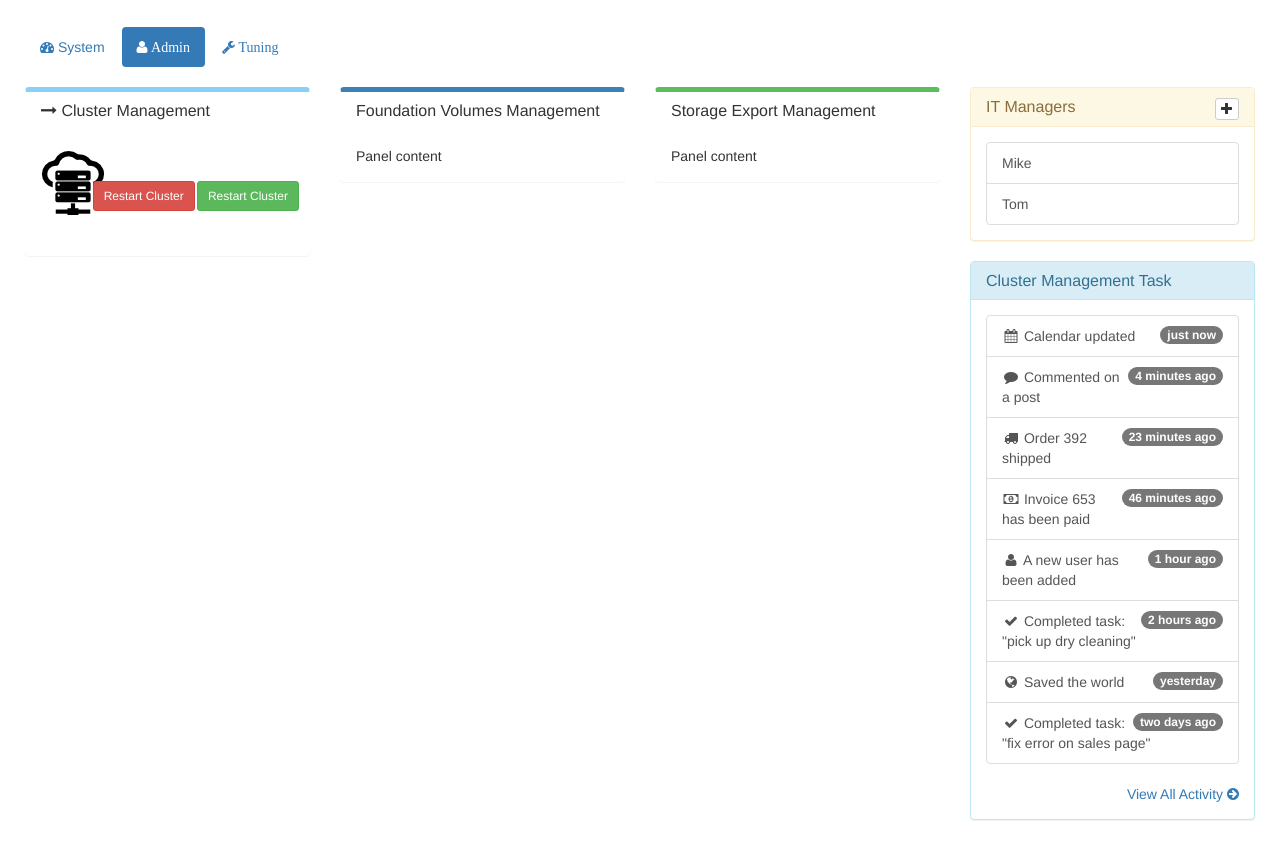
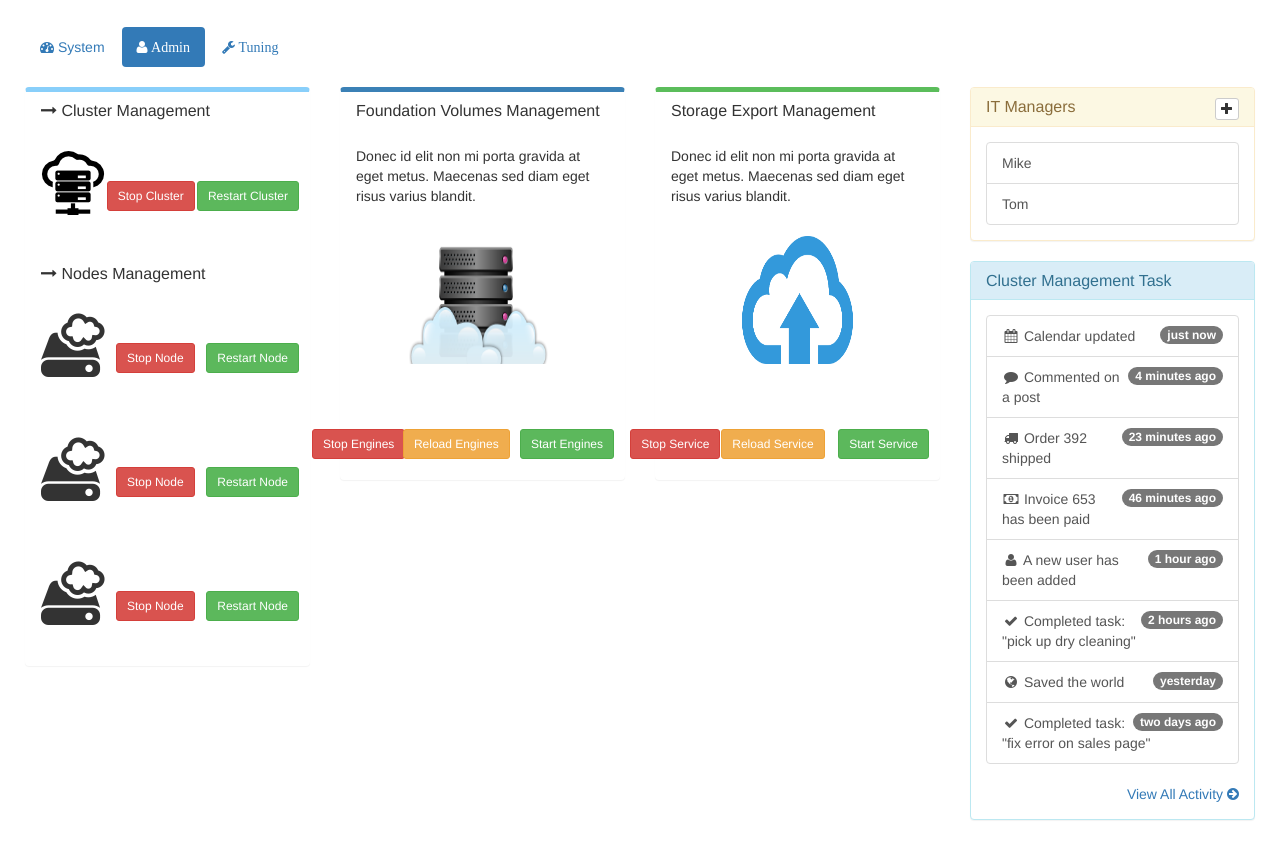
Before and after one commit to yumikohey/fortissimo, a plain HTML site: page admin.html in a window 1280 px wide. Shown: the part 53-903 px from the top of the page. Drawn offline with Linux system fonts and the light colour scheme.

Commit message:
added panels

```diff
--- a/admin.html
+++ b/admin.html
@@ -193,13 +193,64 @@
                             </div>
                             <div class="bottom_buttons">
                               <div class="col-lg-4">
-                                  <button type="button" class="memory_confirm_btn btn btn-sm btn-danger pull-right">Restart Cluster</button>
+                                  <button type="button" class="memory_confirm_btn btn btn-sm btn-danger pull-right">Stop Cluster</button>
                               </div>
                               <div class="col-lg-4">
                                   <button type="button" class="memory_confirm_btn btn btn-sm btn-success pull-right">Restart Cluster</button>
                               </div>
                             </div>
                           </div>
+
+                          <div class="panel-heading">
+                              <h3 class="panel-title"><i class="fa fa-long-arrow-right"></i> Nodes Management</h3>
+                          </div>
+                            <div class="row cluster_box">
+                              <div class="col-lg-4">
+                                <div class="col-xs-12 col-md-12 col-lg-3 volume_img_box">
+                                  <img class="volume_image" src="images/cloud_node.png" height="64" width="64">
+                                </div>
+                              </div>
+                              <div class="bottom_buttons">
+                                <div class="col-lg-4">
+                                    <button type="button" class="memory_confirm_btn btn btn-sm btn-danger pull-right">Stop Node</button>
+                                </div>
+                                <div class="col-lg-4">
+                                    <button type="button" class="memory_confirm_btn btn btn-sm btn-success pull-right">Restart Node</button>
+                                </div>
+                              </div>
+                            </div>
+
+                            <div class="row cluster_box">
+                              <div class="col-lg-4">
+                                <div class="col-xs-12 col-md-12 col-lg-3 volume_img_box">
+                                  <img class="volume_image" src="images/cloud_node.png" height="64" width="64">
+                                </div>
+                              </div>
+                              <div class="bottom_buttons">
+                                <div class="col-lg-4">
+                                    <button type="button" class="memory_confirm_btn btn btn-sm btn-danger pull-right">Stop Node</button>
+                                </div>
+                                <div class="col-lg-4">
+                                    <button type="button" class="memory_confirm_btn btn btn-sm btn-success pull-right">Restart Node</button>
+                                </div>
+                              </div>
+                            </div>
+
+                            <div class="row cluster_box">
+                              <div class="col-lg-4">
+                                <div class="col-xs-12 col-md-12 col-lg-3 volume_img_box">
+                                  <img class="volume_image" src="images/cloud_node.png" height="64" width="64">
+                                </div>
+                              </div>
+                              <div class="bottom_buttons">
+                                <div class="col-lg-4">
+                                    <button type="button" class="memory_confirm_btn btn btn-sm btn-danger pull-right">Stop Node</button>
+                                </div>
+                                <div class="col-lg-4">
+                                    <button type="button" class="memory_confirm_btn btn btn-sm btn-success pull-right">Restart Node</button>
+                                </div>
+                              </div>
+                            </div>
                     </div>
                   </div>
                   <div class="col-lg-3">
@@ -208,7 +259,28 @@
                             <h3 class="panel-title">Foundation Volumes Management</h3>
                         </div>
                         <div class="panel-body">
-                            Panel content
+                            Donec id elit non mi porta gravida at eget metus. Maecenas sed diam eget risus varius blandit.
+                        </div>
+                        <div class="panel-body">
+                            <div class="row">
+                                <img class="col-lg-8 col-lg-offset-2" src="images/ram.png" width="64" height="128">
+                                <div class="col-lg-2">
+
+                                </div>
+                            </div>
+                        </div>
+                        <div class="row cluster_box">
+                              <div class="bottom_buttons">
+                                <div class="col-lg-4">
+                                    <button type="button" class="memory_confirm_btn btn btn-sm btn-danger pull-right">Stop Engines</button>
+                                </div>
+                                <div class="col-lg-4">
+                                    <button type="button" class="memory_confirm_btn btn btn-sm btn-warning pull-right">Reload Engines</button>
+                                </div>
+                                <div class="col-lg-4">
+                                    <button type="button" class="memory_confirm_btn btn btn-sm btn-success pull-right">Start Engines</button>
+                                </div>
+                              </div>
                         </div>
                     </div>
                   </div>
@@ -218,7 +290,25 @@
                             <h3 class="panel-title">Storage Export Management</h3>
                         </div>
                         <div class="panel-body">
-                            Panel content
+                            Donec id elit non mi porta gravida at eget metus. Maecenas sed diam eget risus varius blandit.
+                        </div>
+                        <div class="panel-body">
+                            <div class="row">
+                                <img class="col-lg-6 col-lg-offset-3" src="images/upload_icon.png" width="64" height="128">
+                            </div>
+                        </div>
+                        <div class="row cluster_box">
+                              <div class="bottom_buttons">
+                                <div class="col-lg-4">
+                                    <button type="button" class="memory_confirm_btn btn btn-sm btn-danger pull-right">Stop Service</button>
+                                </div>
+                                <div class="col-lg-4">
+                                    <button type="button" class="memory_confirm_btn btn btn-sm btn-warning pull-right">Reload Service</button>
+                                </div>
+                                <div class="col-lg-4">
+                                    <button type="button" class="memory_confirm_btn btn btn-sm btn-success pull-right">Start Service</button>
+                                </div>
+                              </div>
                         </div>
                     </div>
                   </div>
--- a/css/style.css
+++ b/css/style.css
@@ -98,3 +98,11 @@ canvas{
 .bottom_buttons{
 	margin-top: 50px;
 }
+
+.button_box{
+	padding: 5px 10px;
+}
+
+.button_pad{
+	margin: 5px 10px;
+}
```
Also changed, not shown: index.html (+79 -80 lines), images/cloud_node.png (added), images/ram.png (added), images/upload_cloud_information.png (added), images/upload_icon.png (added), 1 other file.
